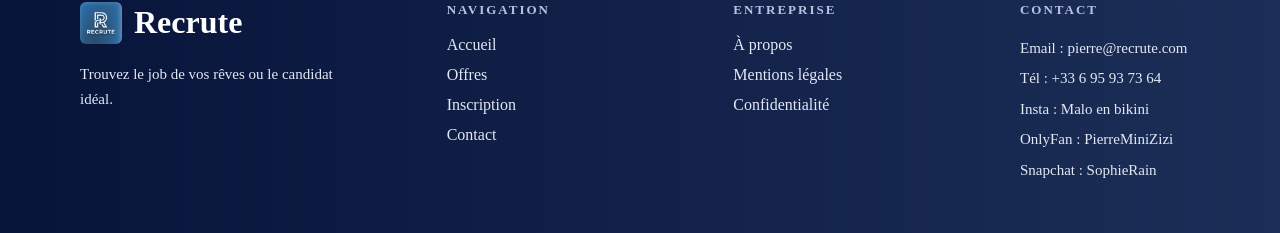
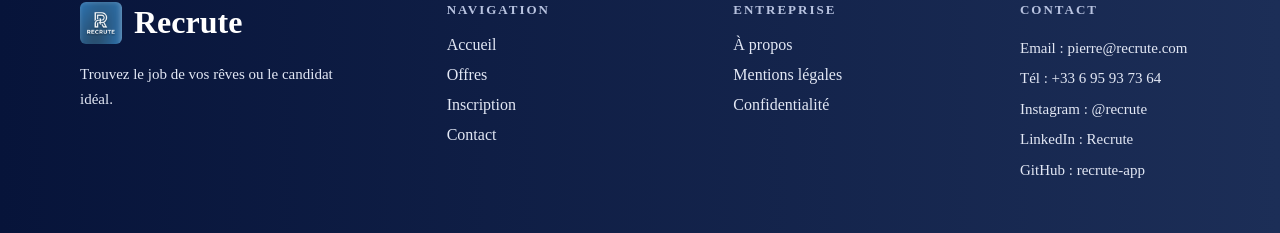
Before and after one commit to nehadyasmine-creator/Recrute, an Angular app in the folder projet-recrute/: page / in a window 1280 px wide. Shown: the part 502-735 px from the top of the page. Built offline with nearby package versions, Linux system fonts and the light colour scheme.

Commit message:
footer modif contact

```diff
--- a/projet-recrute/src/app/footer/footer.html
+++ b/projet-recrute/src/app/footer/footer.html
@@ -30,10 +30,10 @@
     <div class="footer-section">
       <h4>Contact</h4>
       <p>Email : pierre@recrute.com</p>
-      <p>Tél : +33 6 95 93 73 64 </p>
-      <p>Insta : Malo en bikini</p>
-      <p>OnlyFan : PierreMiniZizi</p>
-      <p>Snapchat : SophieRain</p>
+      <p>Tél : +33 6 95 93 73 64</p>
+      <p>Instagram : @recrute</p>
+      <p>LinkedIn : Recrute</p>
+      <p>GitHub : recrute-app</p>
     </div>
   </div>
 
```
